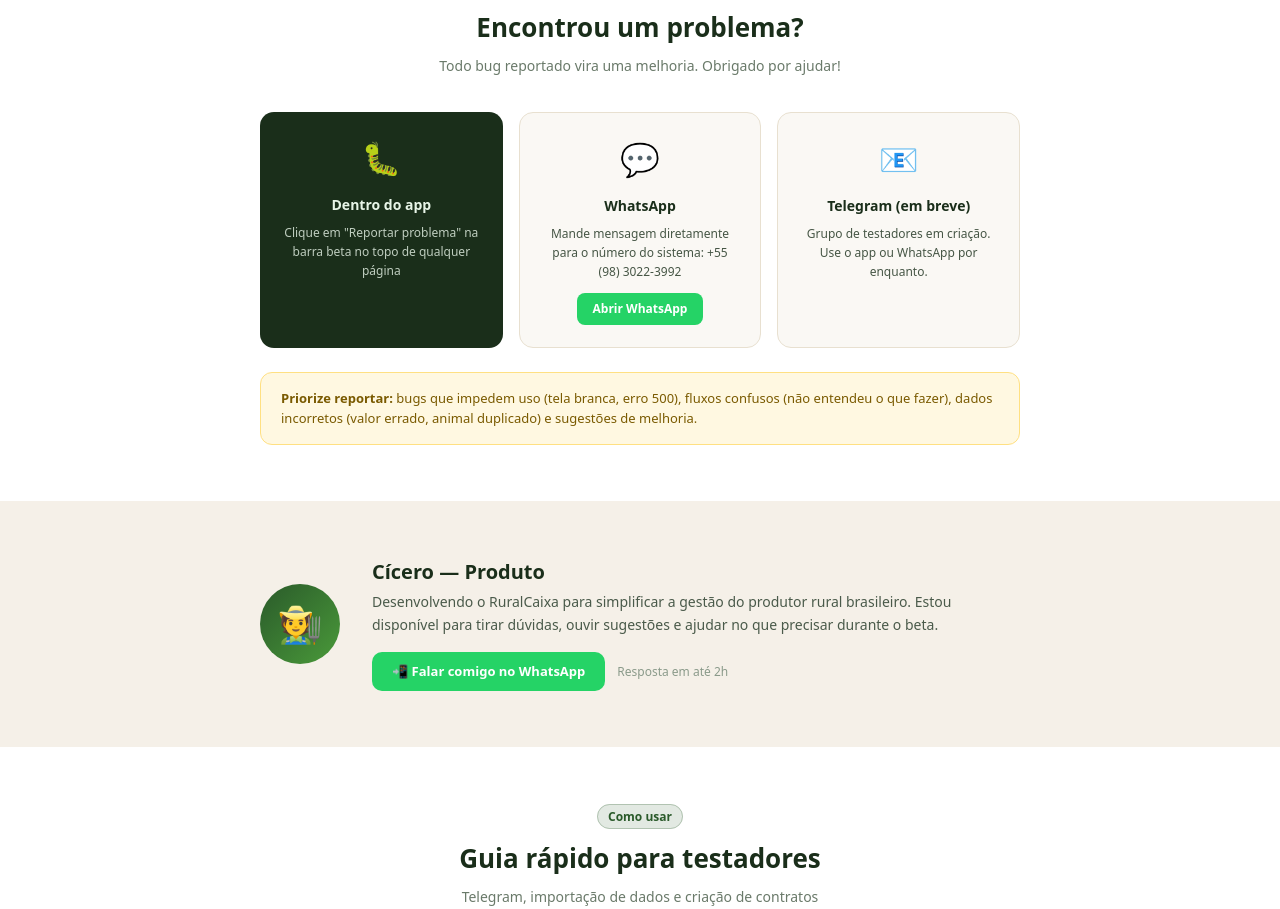
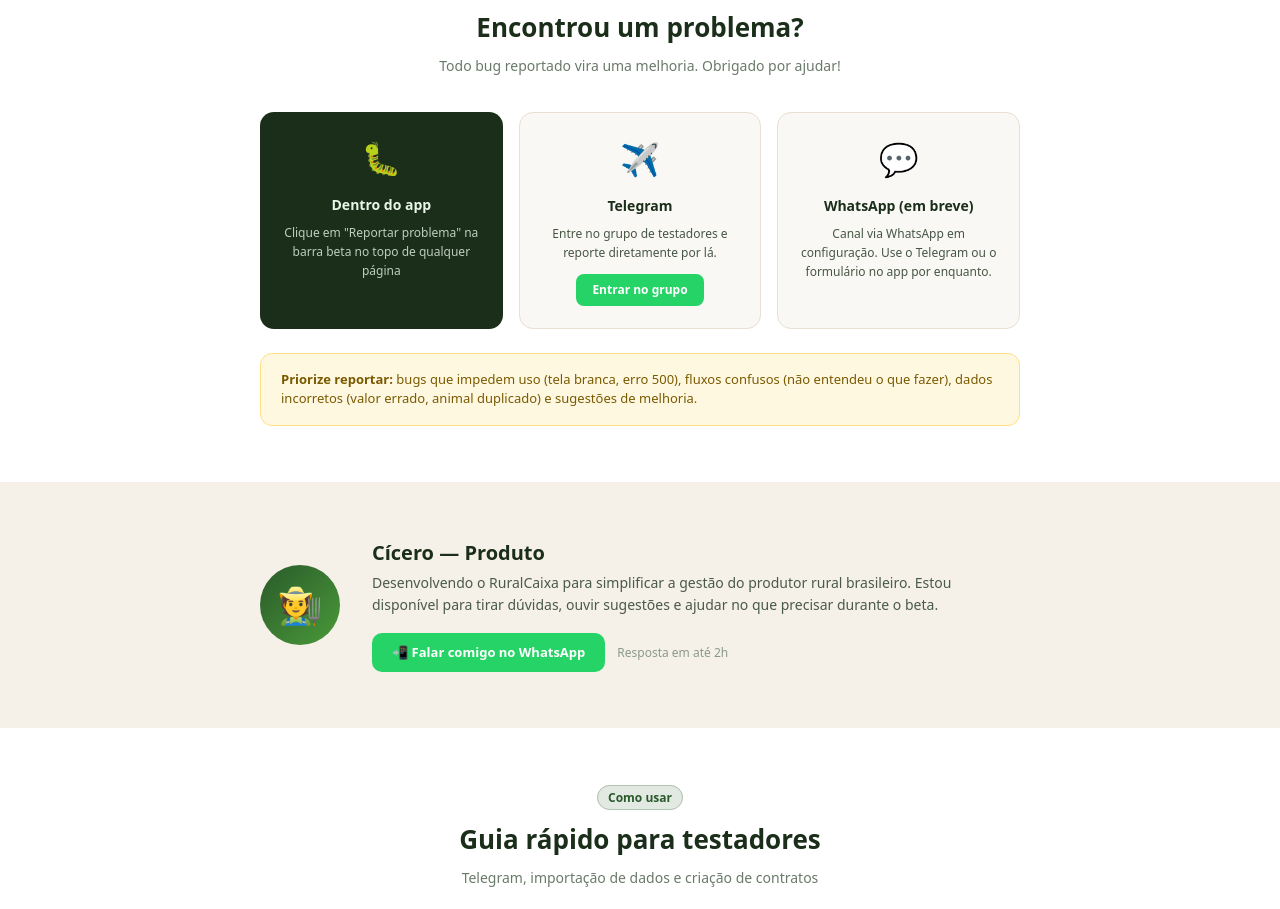
Before and after one commit to civianacv-oss/ruralcaixa-mvp, a Next.js app in the folder frontend/: page /beta in a window 1280 px wide. Shown: the part 2369-3278 px from the top of the page. Built offline with nearby package versions, Linux system fonts and the light colour scheme.

Commit message:
fix: telegram como canal principal na pagina beta

```diff
--- a/frontend/app/beta/page.tsx
+++ b/frontend/app/beta/page.tsx
@@ -202,13 +202,13 @@ export default function BetaPage() {
               destaque: true,
             },
             {
-              icon: "💬", titulo: "WhatsApp",
-              desc: "Mande mensagem diretamente para o número do sistema: +55 (98) 3022-3992",
-              link: WHATSAPP_LINK, linkLabel: "Abrir WhatsApp",
+              icon: "✈️", titulo: "Telegram",
+              desc: "Entre no grupo de testadores e reporte diretamente por lá.",
+              link: "https://t.me/+9ZM4w6fwOUMxYTkx", linkLabel: "Entrar no grupo",
             },
             {
-              icon: "📧", titulo: "Telegram (em breve)",
-              desc: "Grupo de testadores em criação. Use o app ou WhatsApp por enquanto.",
+              icon: "💬", titulo: "WhatsApp (em breve)",
+              desc: "Canal via WhatsApp em configuração. Use o Telegram ou o formulário no app por enquanto.",
             },
           ].map(item => (
             <div key={item.titulo} style={{
```
